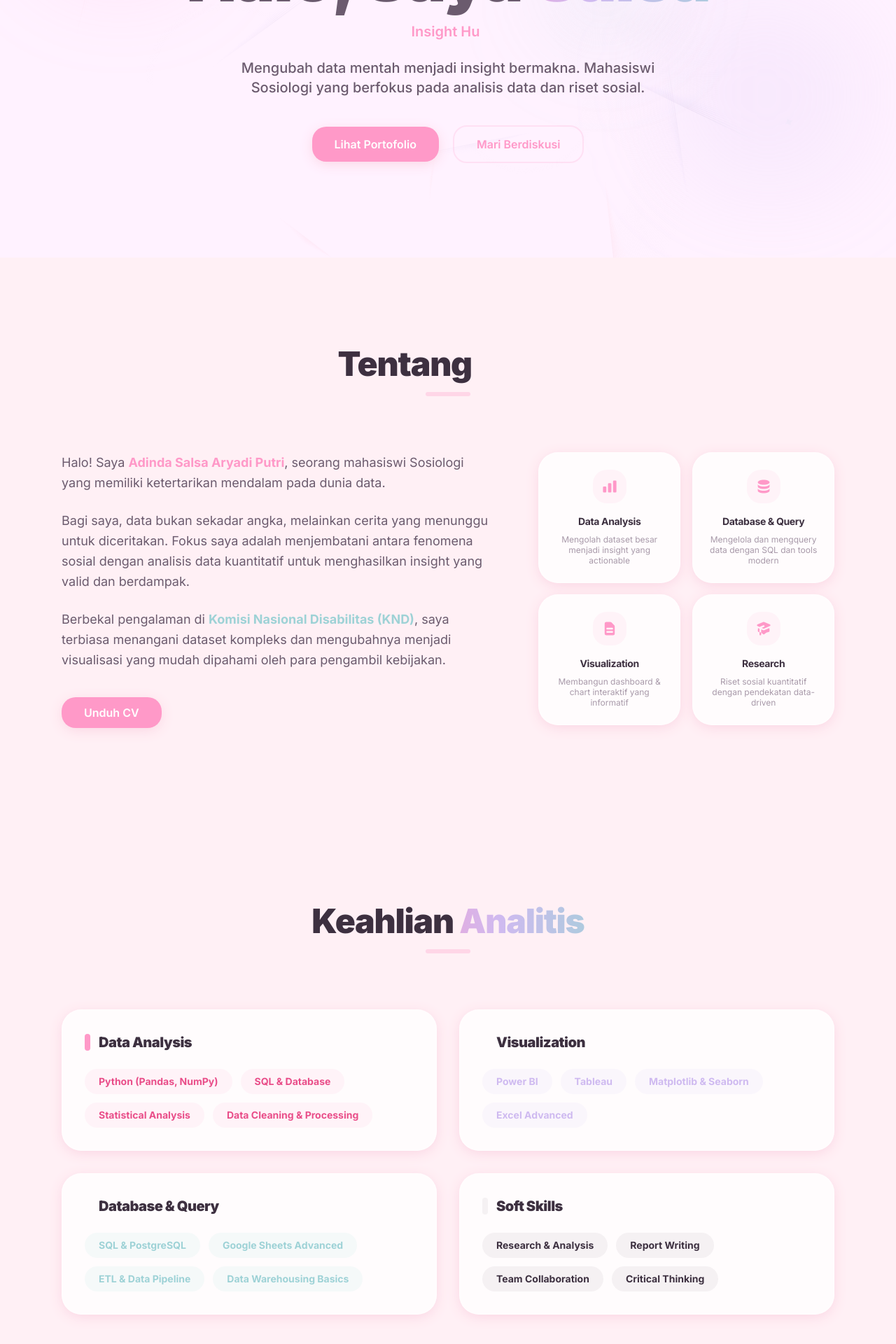
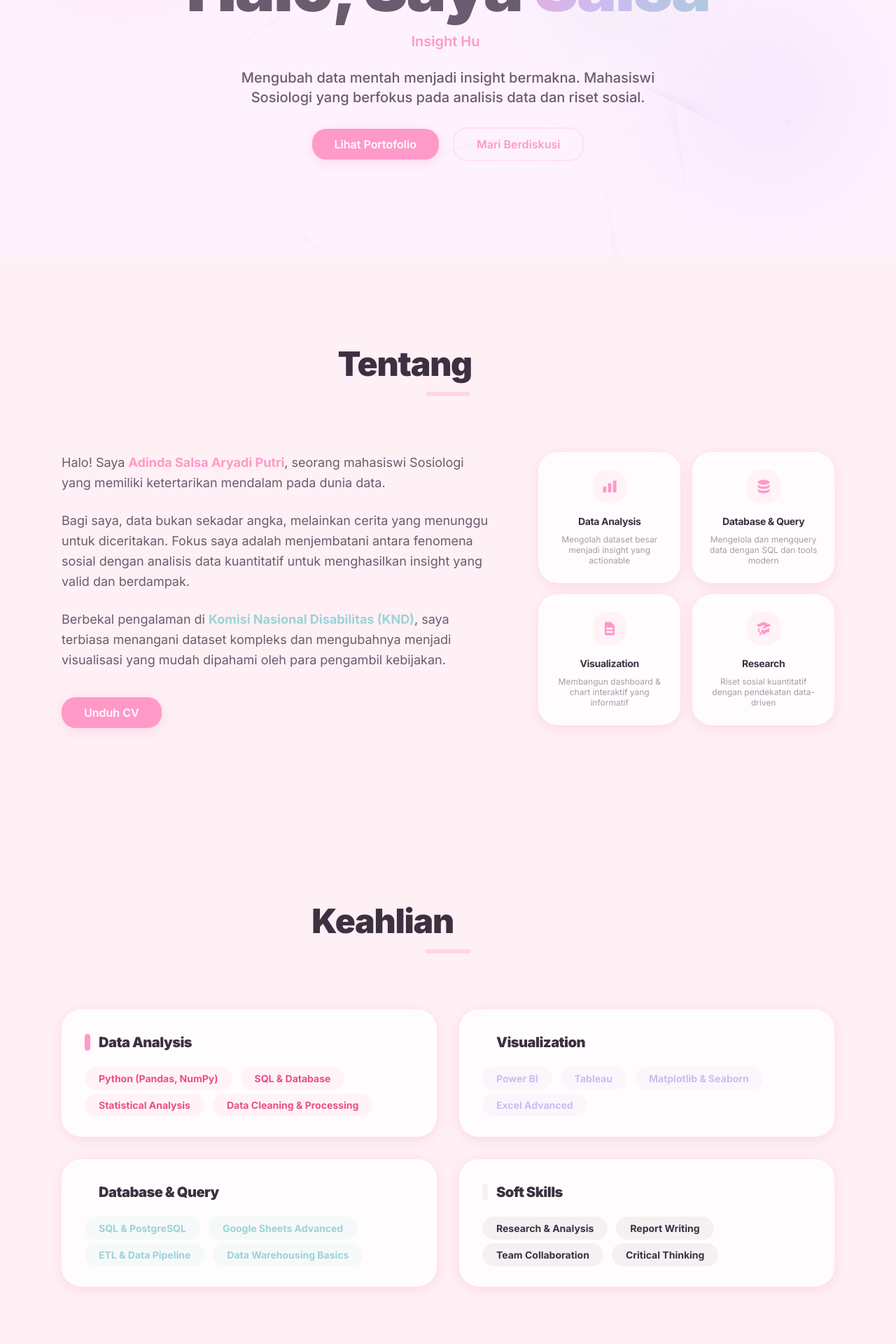
Before and after one commit to el-pablos/web-porto-salsa, a Next.js app: page / in a window 1280 px wide. Shown: the part 352-2272 px from the top of the page at 70% size. Built offline with nearby package versions, Linux system fonts and the light colour scheme.

Commit message:
fix: perbaiki bug stagger reveal dan wave text di skills, fix hydration magnetic button
- Skills.tsx: kembalikan import StaggerReveal dan WaveText yang hilang karena race condition agent
- MagneticButton: fix hydration mismatch dengan selalu render wrapper div, toggle efek via mounted state

```diff
--- a/src/components/Skills.tsx
+++ b/src/components/Skills.tsx
@@ -3,6 +3,8 @@
 import { motion } from 'framer-motion';
 import { useInView } from 'react-intersection-observer';
 import portfolioData from '@/data/portfolio.json';
+import { StaggerReveal } from '@/components/effects/StaggerReveal';
+import { WaveText } from '@/components/effects/WaveText';
 
 type SkillCategory = {
   label: string;
@@ -30,7 +32,7 @@ export function Skills() {
         className="text-center mb-20"
       >
         <h2 className="text-4xl md:text-5xl font-black mb-4">
-          Keahlian <span className="text-gradient">Analitis</span>
+          Keahlian <span className="text-gradient"><WaveText text="Analitis" /></span>
         </h2>
         <div className="w-16 h-1.5 bg-primary/30 mx-auto rounded-full" />
       </motion.div>
@@ -48,8 +50,8 @@ export function Skills() {
               <span className={`w-2 h-6 rounded-full ${cat.bgClass.replace('/10', '')}`} />
               {cat.label}
             </h3>
-            <div className="flex flex-wrap gap-3">
-              {portfolioData.skills[cat.key].map((skill, i) => (
+            <StaggerReveal className="flex flex-wrap gap-3">
+              {portfolioData.skills[cat.key].map((skill) => (
                 <span
                   key={skill}
                   className={`px-5 py-2 rounded-soft-md text-sm font-bold ${cat.bgClass} ${cat.textClass}
@@ -58,7 +60,7 @@ export function Skills() {
                   {skill}
                 </span>
               ))}
-            </div>
+            </StaggerReveal>
           </motion.div>
         ))}
       </div>
--- a/src/components/effects/MagneticButton.tsx
+++ b/src/components/effects/MagneticButton.tsx
@@ -12,9 +12,11 @@ interface MagneticButtonProps {
 export function MagneticButton({ children, className = '', strength = 0.3 }: MagneticButtonProps) {
   const ref = useRef<HTMLDivElement>(null);
   const [position, setPosition] = useState({ x: 0, y: 0 });
+  const [mounted, setMounted] = useState(false);
   const [isDesktop, setIsDesktop] = useState(false);
 
   useEffect(() => {
+    setMounted(true);
     const mediaQuery = window.matchMedia('(pointer: fine)');
     setIsDesktop(mediaQuery.matches);
 
@@ -37,19 +39,17 @@ export function MagneticButton({ children, className = '', strength = 0.3 }: Mag
     setPosition({ x: 0, y: 0 });
   }, []);
 
-  if (!isDesktop) {
-    return <>{children}</>;
-  }
-
+  // Selalu render wrapper div, tapi hanya aktifkan efek magnetic di desktop
+  // Ini menghindari hydration mismatch karena server dan client render struktur yang sama
   return (
     <motion.div
       ref={ref}
       data-testid="magnetic-button"
       className={className}
-      animate={{ x: position.x, y: position.y }}
+      animate={mounted && isDesktop ? { x: position.x, y: position.y } : undefined}
       transition={{ type: 'spring', stiffness: 150, damping: 15, mass: 0.1 }}
-      onMouseMove={handleMouseMove}
-      onMouseLeave={handleMouseLeave}
+      onMouseMove={mounted && isDesktop ? handleMouseMove : undefined}
+      onMouseLeave={mounted && isDesktop ? handleMouseLeave : undefined}
       style={{ display: 'inline-block' }}
     >
       {children}
```
